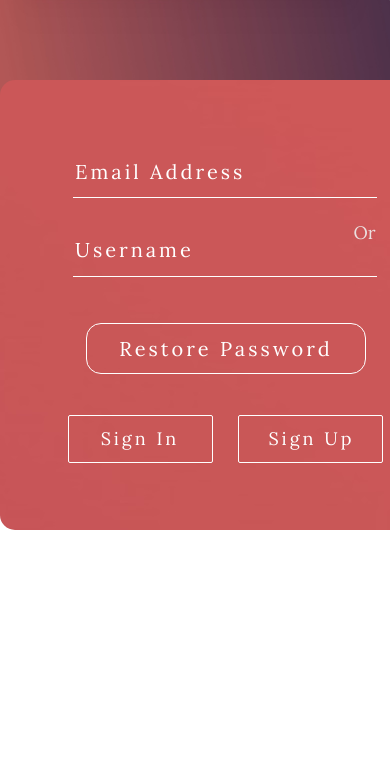
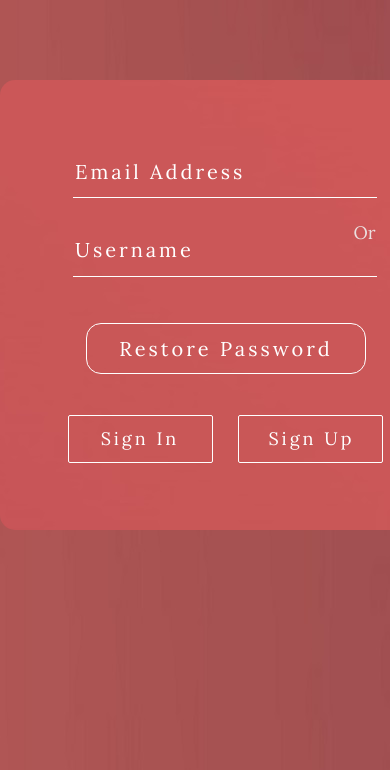
Before and after one commit to Ilia1204/Ilia1204.github.io, a PHP site: page /ForgotPass.html in a window 390 px wide; the page is wider, and only the part inside the window is pictured. Shown: the top 770 px of that part. Run offline with PHP 8.4, Linux system fonts and the light colour scheme.

Commit message:
version 2.0.0
version 2.0.0

```diff
--- a/FormInUp/css/adaptive.css
+++ b/FormInUp/css/adaptive.css
@@ -46,3 +46,9 @@
         overflow-x:hidden;
    }
 }
+@media screen and (max-width: 530px) {
+  body{
+      background: url(../img/martian5.jpg) no-repeat;
+      background-size: auto;
+  }
+}
```
